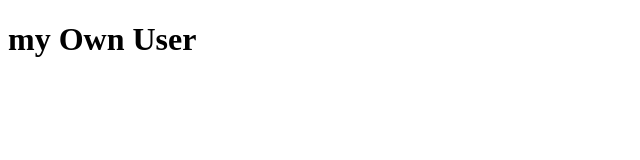
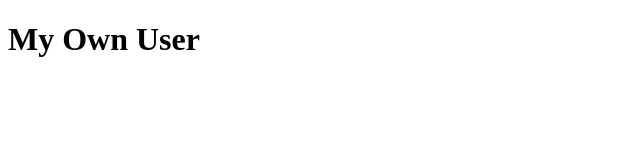
Before and after one commit to ArmaR23/lesson5_mini_activity, a plain HTML site: page index.html in a window 1280 px wide. Shown: the full height of the page, 0-640 px from the left. Drawn offline with Linux system fonts and the light colour scheme.

Commit message:
Createindex.html

```diff
--- a/index.html
+++ b/index.html
@@ -5,7 +5,7 @@
      </title>
    </head>
   <body>
-    <h1>my Own User</h1>
+    <h1>My Own User</h1>
 
 
 
```
